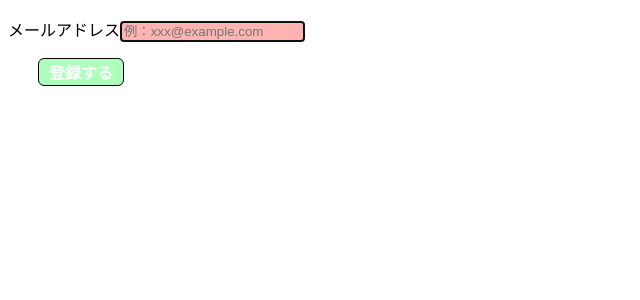
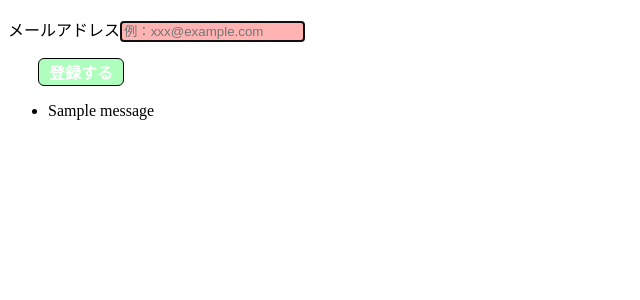
Before and after one commit to tsuboi0304/WEB-invitation, a Flask app: page /create in a window 1280 px wide. Shown: the part 138-438 px from the top of the page, without its empty margins (0-640 px from the left). Run offline with Flask 2, Linux system fonts and the light colour scheme; one stand-in notice (Sample message) is shown.

Commit message:
メールアドレス重複時の処理追加

```diff
--- a/app.py
+++ b/app.py
@@ -1,7 +1,4 @@
-from base64 import encode
-from fileinput import filename
-from webbrowser import get
-from flask import Flask, render_template, request, redirect, make_response, flash
+from flask import Flask, render_template, request, redirect, make_response, flash, session
 from flask_sqlalchemy import SQLAlchemy
 from datetime import datetime
 from flask_login import LoginManager, UserMixin, login_user, logout_user, login_required
@@ -73,11 +70,16 @@ def create():
 
 @app.route("/create_check", methods=["GET","POST"])
 def create_check():
-    if request.method =='POST':
+    if request.method == 'POST':
         mail_address = request.form.get('m_address')
-        return render_template('create_check.html', mail_address=mail_address)
-    else:
-        return render_template('create.html')
+        searchmail = PreGuest.query.filter_by(m_address=mail_address).all()
+        print(searchmail)
+        #もしアドレスがDBに存在しなければ、create_check.htmlを返す
+        if searchmail == []:
+            return render_template('create_check.html', mail_address=mail_address)
+        else:
+            flash('すでに登録されているメールアドレスです')
+            return redirect('/create')
 
 @app.route("/create_done", methods=["GET","POST"])
 def create_done():
@@ -170,7 +172,7 @@ def login():
         username = request.form.get('username')
         password = request.form.get('password')
 
-        user = User.query.filter_by(username=username).first() #usernameがない場合の処理は後で追加する
+        user = User.query.filter_by(username=username).first()
         if check_password_hash(user.password, password):
             login_user(user)
             return redirect('/list')
--- a/templates/create.html
+++ b/templates/create.html
@@ -11,4 +11,17 @@
         <p>メールアドレス<input type="email" name="m_address" placeholder="例：xxx@example.com" autofocus required></p>
         <button type="submit">登録する</button>
     </form>
+
+    {% with messages = get_flashed_messages() %}
+    {% if messages %}
+    <div class='flash'>
+        <ul class=flashes>
+        {% for message in messages %}
+        <li>{{ message }}</li>
+        {% endfor %}
+        </ul>
+    </div>
+    {% endif %}
+    {% endwith %}
+
 {% endblock %}
```
